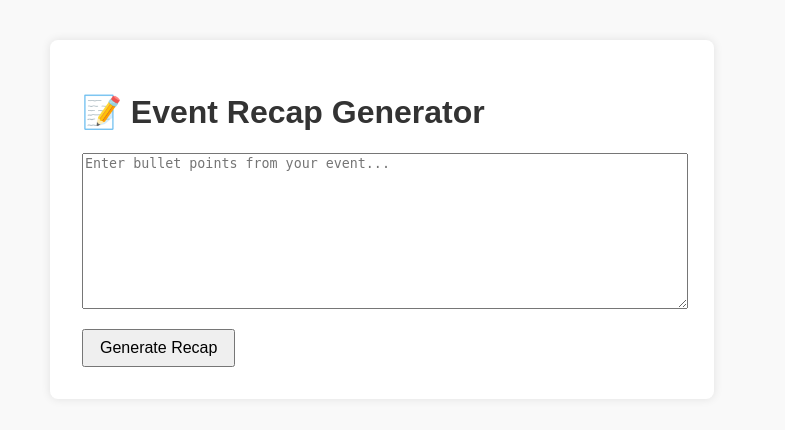
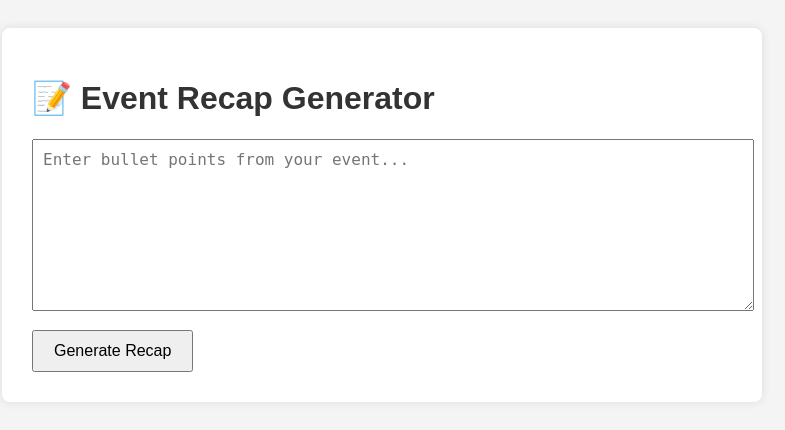
Before and after one commit to ericsjaffe/eventRecap, a Flask app: page / in a window 1280 px wide. Shown: the top 430 px of the page, without its empty margins (258-1043 px from the left). Run offline with Flask 3, Linux system fonts and the light colour scheme.

Commit message:
Add files via upload

```diff
--- a/generate.py
+++ b/generate.py
@@ -1,12 +1,12 @@
 import openai
 import os
 
-client = openai.OpenAI(api_key=os.getenv("OPENAI_API_KEY"))
+openai.api_key = os.getenv("OPENAI_API_KEY")
 
 def generate_recap(notes):
     prompt = f"Turn these event notes into a polished professional event recap:\n\n{notes}\n\nRecap:"
     try:
-        response = client.chat.completions.create(
+        response = openai.chat.completions.create(
             model="gpt-4",
             messages=[
                 {"role": "user", "content": prompt}
--- a/requirements.txt
+++ b/requirements.txt
@@ -1,4 +1,4 @@
 flask
-openai==0.28.1
+openai>=1.0.0
 python-dotenv
 gunicorn
--- a/static/style.css
+++ b/static/style.css
@@ -1,29 +1,31 @@
 body {
     font-family: Arial, sans-serif;
-    background: #f9f9f9;
+    background: #f4f4f4;
     color: #333;
-    padding: 2rem;
+    padding: 20px;
 }
 .container {
-    max-width: 600px;
+    max-width: 700px;
     margin: auto;
     background: white;
-    padding: 2rem;
+    padding: 30px;
     border-radius: 8px;
     box-shadow: 0 0 10px rgba(0,0,0,0.1);
 }
 textarea {
     width: 100%;
     height: 150px;
-    margin-bottom: 1rem;
+    margin-bottom: 15px;
+    padding: 10px;
+    font-size: 16px;
 }
 button {
-    padding: 0.5rem 1rem;
-    font-size: 1rem;
+    padding: 10px 20px;
+    font-size: 16px;
 }
 .output {
-    margin-top: 2rem;
+    margin-top: 20px;
     background: #eef;
-    padding: 1rem;
+    padding: 15px;
     border-radius: 6px;
 }
```
Also changed, not shown: README.md.
